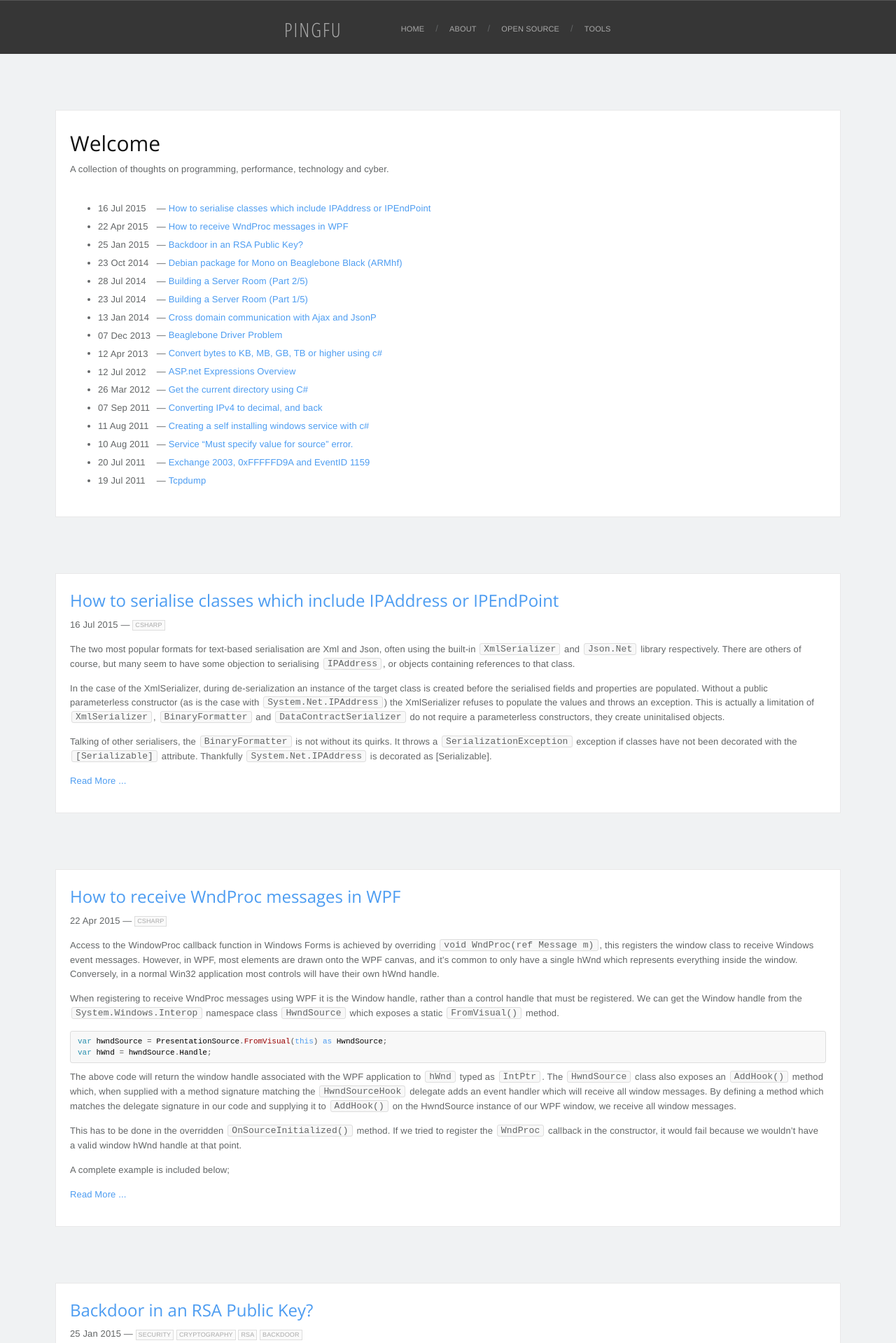
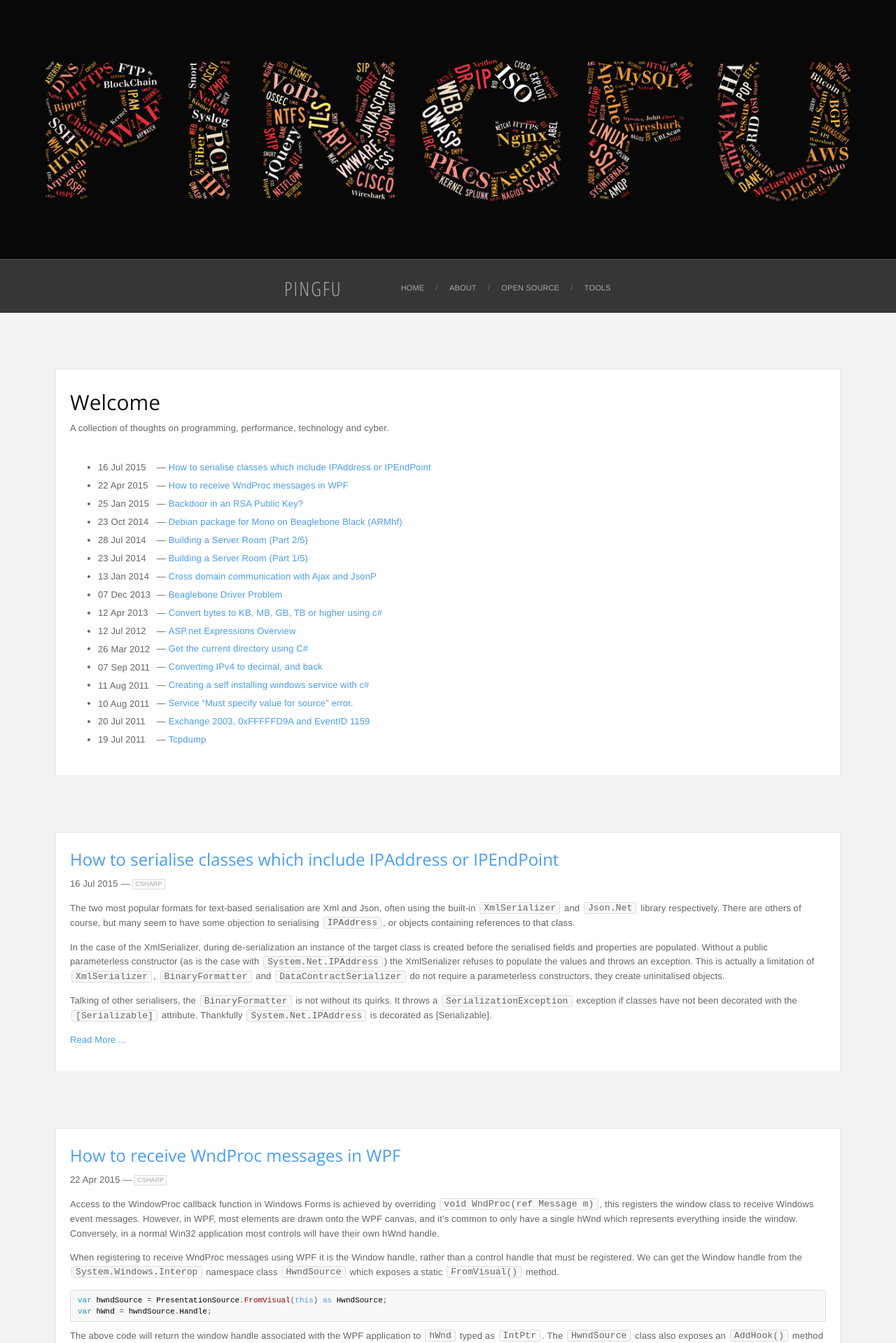
Before and after one commit to pingfu/pingfu.github.io, a Jekyll site: the page built from index.html, in a window 1280 px wide. Shown: the top 1919 px of the page at 70% size. Built offline with Jekyll 4.4.1, drawn with Linux system fonts in a browser that asks for light colours; nearby versions of some CDN libraries.

Commit message:
updated url

```diff
--- a/_layouts/default.html
+++ b/_layouts/default.html
@@ -9,7 +9,7 @@ layout: master
 
 <div id="wrapper">
 
-  {% if page.url == "/index" %}
+  {% if page.url == "/" %}
   <div id="logo"><img src="/img/pingfu.png" alt="Pingfu"></div>
   {% endif %}
 
```
